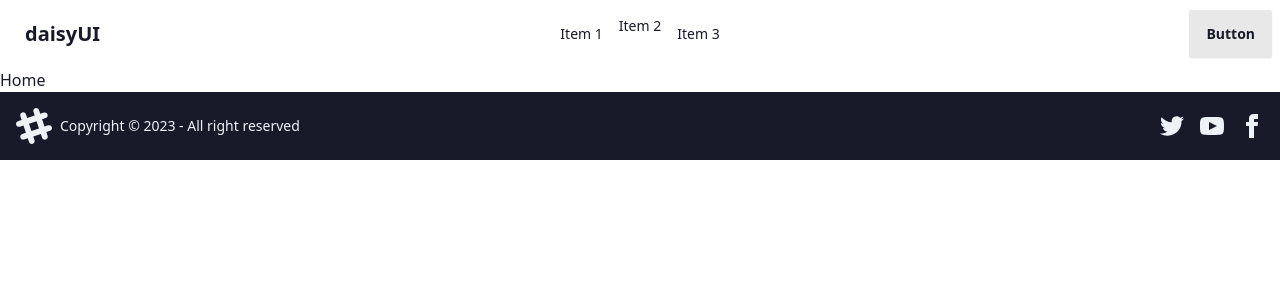
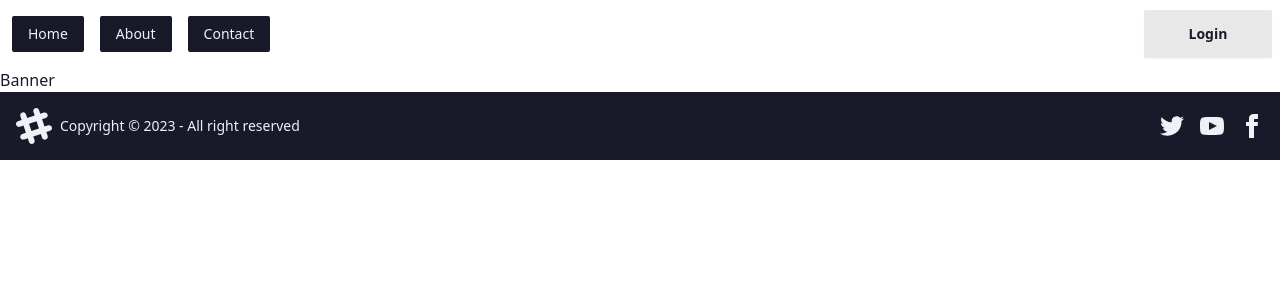
Before and after one commit to RafiKK98/task-management-platform, a React (Vite) app: page / in a window 1280 px wide. Shown: the top 300 px of the page. Built offline with nearby package versions, Linux system fonts and the light colour scheme.

Commit message:
made a navbar, added banner component which will be designed later

```diff
--- /dev/null
+++ b/src/components/Banner.jsx
@@ -0,0 +1,10 @@
+
+const Banner = () => {
+    return (
+        <div>
+            Banner
+        </div>
+    );
+}
+
+export default Banner
--- a/src/components/Home.jsx
+++ b/src/components/Home.jsx
@@ -1,8 +1,9 @@
+import Banner from "./Banner";
 
 const Home = () => {
     return (
         <div>
-            Home
+            <Banner />
         </div>
     );
 }
--- a/src/components/Navbar.jsx
+++ b/src/components/Navbar.jsx
@@ -1,37 +1,42 @@
+import { Link, NavLink } from "react-router-dom";
 
 const Navbar = () => {
 
     const navLinks = <>
-        <li><a>Item 1</a></li>
-        <li>Item 2</li>
-        <li><a>Item 3</a></li>
+        <li><NavLink to="/" className="mr-4">Home</NavLink></li>
+        <li><NavLink to="/" className="mr-4">About</NavLink></li>
+        <li><NavLink to="/" className="mr-4">Contact</NavLink></li>
     </>
 
 
     return (
-        <div className="navbar bg-base-100">
-            <div className="navbar-start">
+        <div className="navbar">
+            {/* Navbar start */}
+            <div className="navbar-start lg:hidden">
                 <div className="dropdown">
-                    <div tabIndex={0} role="button" className="btn btn-ghost lg:hidden">
-                        <svg xmlns="http://www.w3.org/2000/svg" className="h-5 w-5" fill="none" viewBox="0 0 24 24" stroke="currentColor"><path strokeLinecap="round" strokeLinejoin="round" strokeWidth="2" d="M4 6h16M4 12h8m-8 6h16" /></svg>
-                    </div>
+                    <label tabIndex={0} className="btn btn-ghost lg:hidden">
+                        <svg xmlns="http://www.w3.org/2000/svg" className="h-5 w-5" fill="none" viewBox="0 0 24 24" stroke="currentColor">
+                            <path strokeLinecap="round" strokeLinejoin="round" strokeWidth="2" d="M4 6h16M4 12h8m-8 6h16" />
+                        </svg>
+                    </label>
                     <ul tabIndex={0} className="menu menu-sm dropdown-content mt-3 z-[1] p-2 shadow bg-base-100 rounded-box w-52">
                         {
                             navLinks
                         }
                     </ul>
                 </div>
-                <a className="btn btn-ghost text-xl">daisyUI</a>
             </div>
-            <div className="navbar-center hidden lg:flex">
+            {/* Navbar center */}
+            <div className="navbar-start hidden lg:flex">
                 <ul className="menu menu-horizontal px-1">
                     {
                         navLinks
                     }
                 </ul>
             </div>
+            {/* Navbar end */}
             <div className="navbar-end">
-                <a className="btn">Button</a>
+                <Link to="/login" className="btn lg:w-32">Login</Link>
             </div>
         </div>
     );
```
Also changed, not shown: 1 other file (tests, documents, lock files or other folders).
